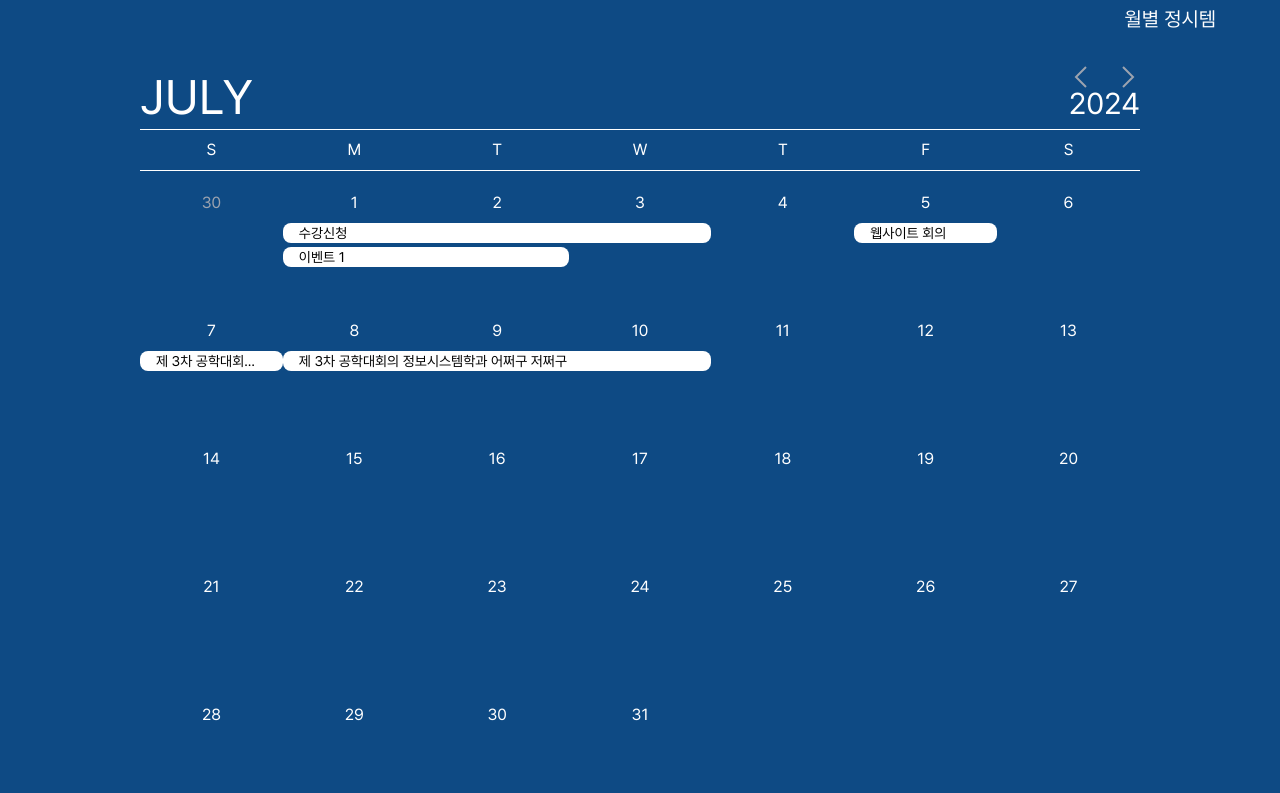
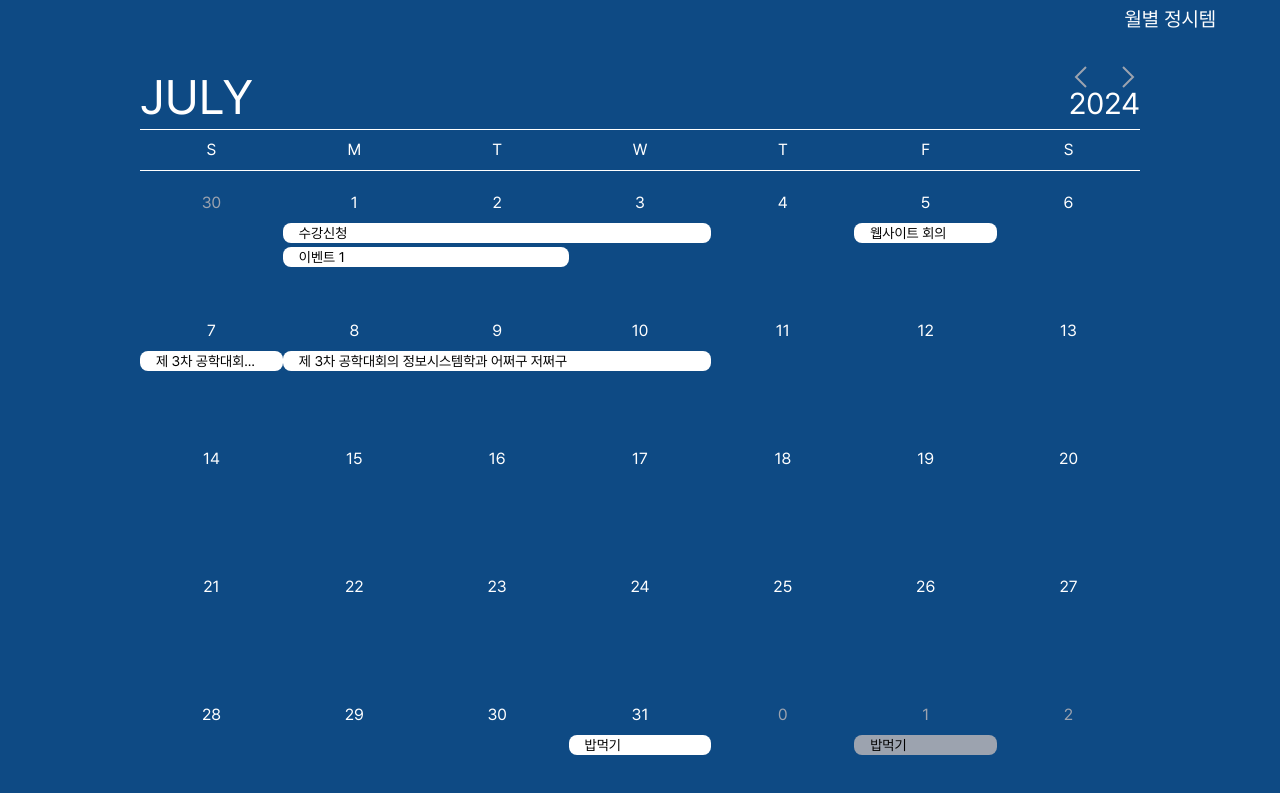
Before and after one commit to sysys10/next_website, a Next.js app: page / in a window 1280 px wide. Shown: the part 891-1684 px from the top of the page. Built offline with nearby package versions, Linux system fonts and the light colour scheme.

Commit message:
캘린더 다음달 날짜까지 추가

```diff
--- a/src/components/calendar/LeftCalender.tsx
+++ b/src/components/calendar/LeftCalender.tsx
@@ -25,7 +25,6 @@ const LeftCalendar = ({
   const firstDay = new Date(date.getFullYear(), date.getMonth(), 1).getDay();
   const daysInMonth = new Date(date.getFullYear(), date.getMonth() + 1, 0).getDate();
   const lastMonth = new Date(date.getFullYear(), date.getMonth(), 0).getDate();
-
   const generateDays = () => {
     const days = [];
     for (let i = 0; i < firstDay; i++) {
@@ -68,6 +67,35 @@ const LeftCalendar = ({
           </div>
         </div>
       );
+    }
+    const lastCalendar = 7 - (days.length % 7);
+    //마지막달 몇개까지 보이게할지
+    for (let d = 0; d < lastCalendar; d++) {
+      let dayEvents;
+      if (mm < 11) {
+        dayEvents = events[yy]?.[mm + 1]?.[d] || [];
+      } else dayEvents = events[yy]?.[mm + 1]?.[d] || [];
+
+
+      days.push(
+        <div key={d + daysInMonth + 1}
+          className={`cursor-pointer mobile:h-32 h-20 pt-5 w-[14.2857142857%]`}
+        >
+          <div className="h-full w-full flex flex-col items-center text-gray-400">
+            {d}
+            <div className="w-full h-full text-xs mobile:text-sm text-black font-pretendard mt-1 relative">
+              {dayEvents.map((event, index) => (
+                <div
+                  key={index}
+                  className={`w-full h-5 bg-gray-400 mt-1 px-4 ${event.endDate === event.startDate ? "rounded-lg truncate w-[calc(100%-1.2px)]" : event.endDate === d ? "rounded-r-lg w-[calc(100%-0.125rem)]" : event.startDate === d ? "rounded-l-lg text-nowrap" : ""}`}
+                >
+                  {event.startDate === d && event.title}
+                </div>
+              ))}
+            </div>
+          </div>
+        </div>
+      )
     }
     return days;
   };
--- a/src/components/calendar/calendar.tsx
+++ b/src/components/calendar/calendar.tsx
@@ -28,7 +28,7 @@ const Calendar = () => {
         8: [{ title: "제 3차 공학대회의 정보시스템학과 어쩌구 저쩌구", startDate: 8, endDate: 10 }],
         9: [{ title: "제 3차 공학대회의 정보시스템학과 어쩌구 저쩌구", startDate: 8, endDate: 10 }],
         10: [{ title: "제 3차 공학대회의 정보시스템학과 어쩌구 저쩌구", startDate: 8, endDate: 10 }],
-
+        31: [{ title:'밥먹기',startDate:31,endDate:31}]
       },
       7: {
         1: [{ title: "밥먹기", startDate: 1, endDate: 1 }],
```
